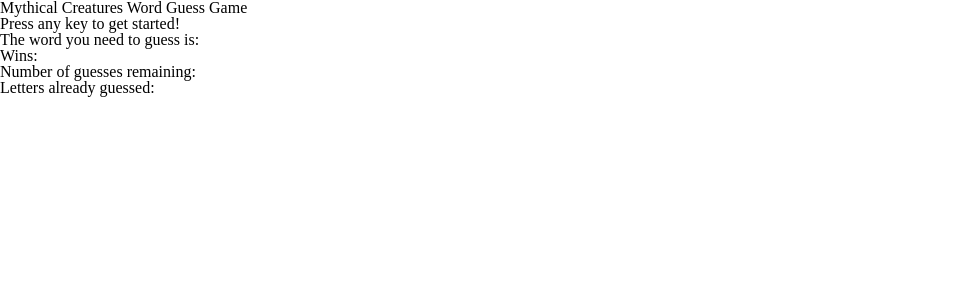
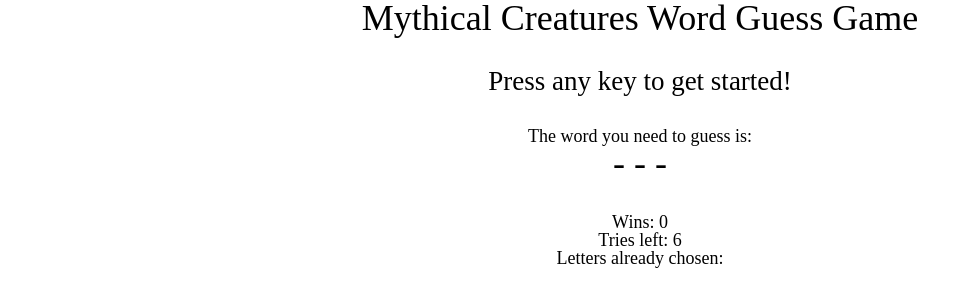
Before and after one commit to sahernandezr/Word-Guess-Game, a plain HTML site: page index.html in a window 1280 px wide. Shown: the whole page, without its empty margins (0-980 px from the left). Drawn offline with Linux system fonts and the light colour scheme.

Commit message:
word selected randomly by computer and hidden with scores

```diff
--- a/assets/css/style.css
+++ b/assets/css/style.css
@@ -0,0 +1,14 @@
+h1, #hidden-word {
+    font-size: 36px;
+    text-align: center;
+}
+
+h2 {
+    font-size: 27px;
+    text-align: center;
+}
+
+p {
+    font-size: 18px;
+    text-align: center;
+}
--- a/assets/javascript/game.js
+++ b/assets/javascript/game.js
@@ -1,8 +1,40 @@
+//Create variables to store wins, tries and letters used
+
+var wordToGuess = "";
+var wins = 0;
+var triesLeft = 6; //User has six chances to miss: head, torso, two arms, two legs
+var lettersUsed = [];
+
+
+//Create variables that hold references to the places in the HTML were info will be displayed
+var wordToGuess = document.getElementById("hidden-word");
+var winsText = document.getElementById("wins");
+var triesLeftText = document.getElementById("tries-left");
+var lettersUsedText = document.getElementById("letters-already-guessed");
+
+
 // var wordList = ["dragon", "elf", "kraken", "leprechaun", "mermaid", "phoenix", "sphinx", "troll", "unicorn", "yeti"]
 var wordList = ["mermaid", "fairy", "elf"];
 // Choose a random Word from the wordList
 var wordChosen = wordList[Math.floor(Math.random()* wordList.length)];
+console.log(wordChosen);
+
+
+// Show scores (-) for every letter in the wordChosen
+    var wordHidden="";
+for (var i=0; i<wordChosen.length; i++) {
+    wordHidden = wordHidden + " - "  ;
+}
+
 //HASTA AQUI VAMOS BIEN
 
-// Show scores (-) for every letter in the wordChosen
-//First you need to determine how many letters has the wordChosen
+//catch the user's keytroke
+
+
+
+
+// this is what is being shown in the DOM
+wordToGuess.textContent=wordHidden;
+winsText.textContent="Wins: "+ wins;
+triesLeftText.textContent="Tries left: " + triesLeft;
+lettersUsedText.textContent="Letters already chosen: " + lettersUsed;
--- a/index.html
+++ b/index.html
@@ -10,18 +10,19 @@
 </head>
 <body>
     <h1>Mythical Creatures Word Guess Game</h1>
-
-    <p>Press any key to get started!</p>
+</br></br>
+    <h2>Press any key to get started!</h2>
+</br></br>
 
     <p>The word you need to guess is:</p>
 
-    <p></p>     <!--  //here should appear a number of scores --- equal to the number of letters of the word chosen by the computer -->
+    <p id="hidden-word"></p>
+</br></br>
+    <p id="wins">Wins: </p> <!--Number of times user guessed the word correctly-->
 
-    <p>Wins: </p> <!--Number of times user guessed the word correctly-->
+    <p id="tries-left">Number of guesses remaining: </p> <!--I am going to give the user six guesses-->
 
-    <p>Number of guesses remaining: </p> <!--I am going to give the user six guesses-->
-
-    <p>Letters already guessed: </p> <!--Letters the user has guessed (or chosen even if the letters don't match? that makes more sense to me)-->
+    <p id="letters-already-guessed">Letters already guessed: </p> <!--Letters the user has guessed (or chosen even if the letters don't match? that makes more sense to me)-->
 
     <!--After the user wins/loses the game should automatically choose another word and make the user play it.
 
```
